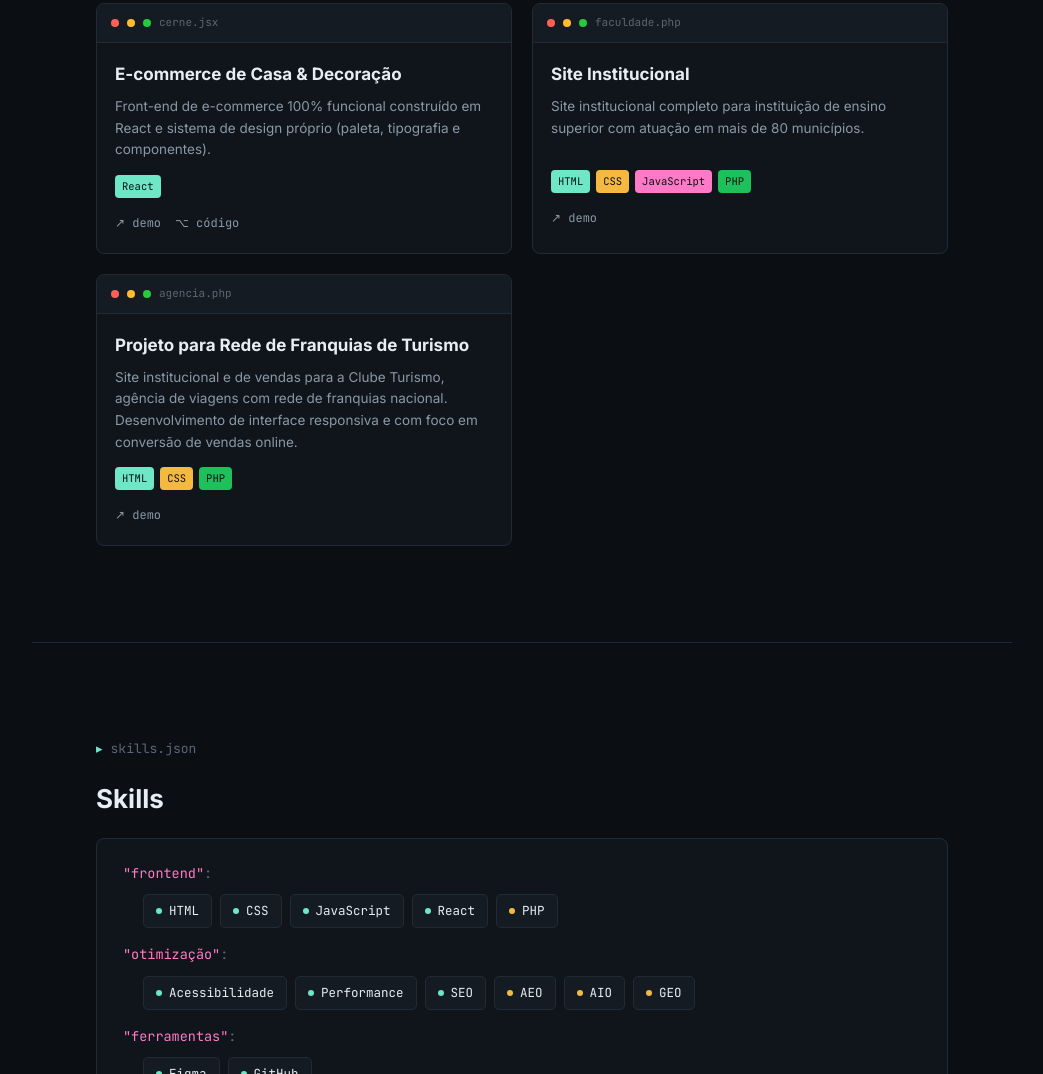
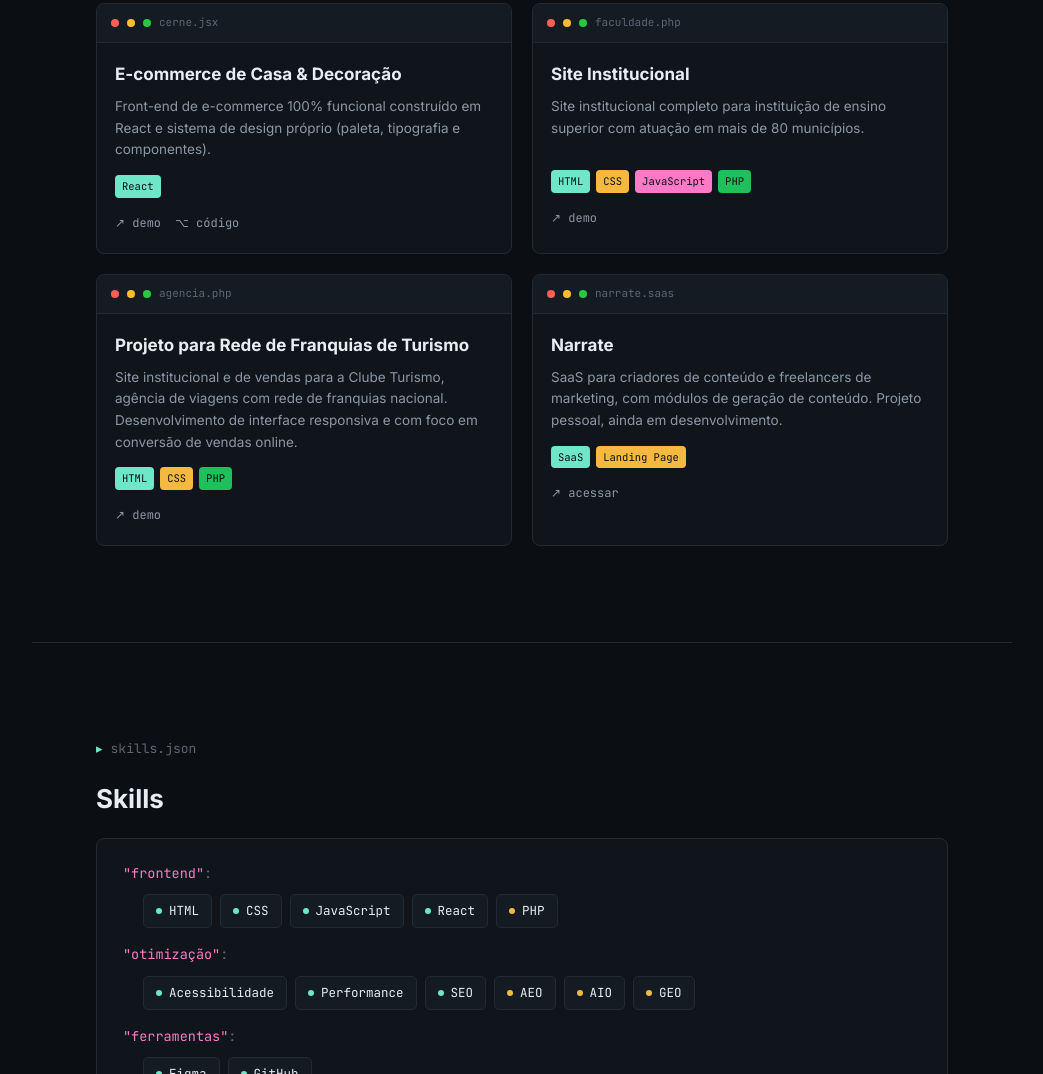
Before and after one commit to gportob/portfolio, a plain HTML site: page index.html in a window 1280 px wide. Shown: the part 1942-3016 px from the top of the page, without its empty margins (208-1251 px from the left). Drawn offline with Linux system fonts and the light colour scheme.

Commit message:
Update index.html

```diff
--- a/index.html
+++ b/index.html
@@ -189,6 +189,16 @@
           </div>
         </div>
 
+        <div class="card">
+          <div class="card-head"><span class="tdot r"></span><span class="tdot y"></span><span class="tdot g"></span> narrate.saas</div>
+          <div class="card-body">
+            <div class="card-title">Narrate</div>
+            <div class="card-desc">SaaS para criadores de conteúdo e freelancers de marketing, com módulos de geração de conteúdo. Projeto pessoal, ainda em desenvolvimento.</div>
+            <div class="card-tags"><span class="tag-react">SaaS</span><span class="tag-css">Landing Page</span></div>
+            <div class="card-links"><a href="https://narrate.ia.br/" target="_blank" rel="noopener">↗ acessar</a></div>
+          </div>
+        </div>
+
       </div>
     </section>
 
```
